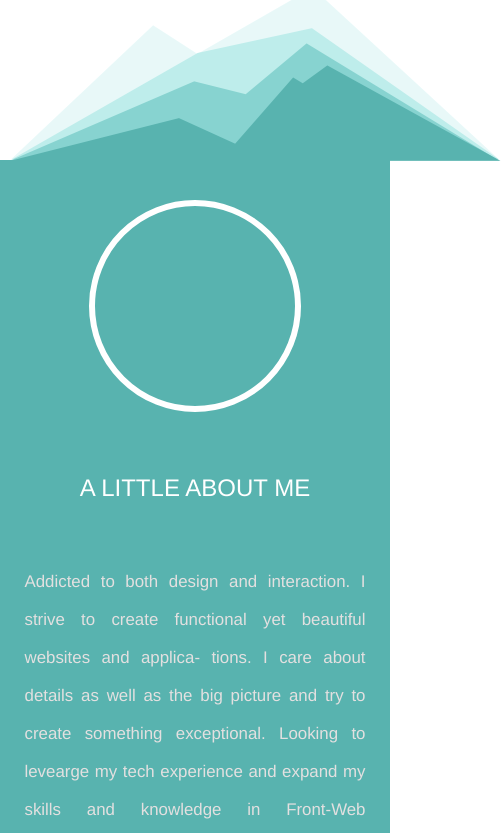
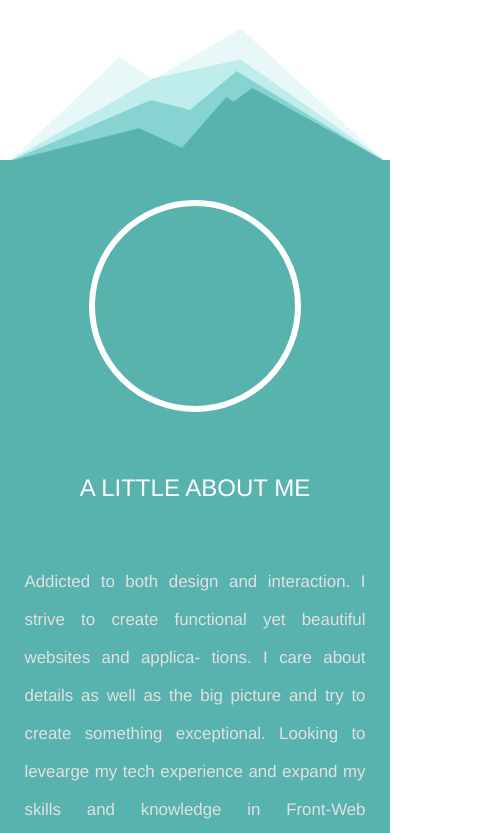
Before and after one commit to sumitsekhri/sumitsekhri.github.io, a plain HTML site: page index.html in a window 390 px wide. Shown: the part 482-1315 px from the top of the page, 501 px wide, since content can reach past the window. Drawn offline with nearby package versions, Linux system fonts and the light colour scheme; a web font is replaced by a local one.

Commit message:
Modified MQ for mountain image

```diff
--- a/css/mediaqueries.css
+++ b/css/mediaqueries.css
@@ -2,10 +2,14 @@
 –––––––––––––––––––––––––––––––––––––––––––––––––– */
 
 /* Larger than mobile */
-@media (max-width: 750px) {
+@media (min-width: 375px) and (max-width: 667px) {
 
   h3 {
     font-size: 1.6em;
+  }
+
+  img#hero-mountain {
+    max-width: 375px;
   }
 
   #avatar {
@@ -57,8 +61,7 @@
 
 }*/
 
-/* Larger than tablet */
-@media (min-width: 751px) and (max-width:993px) {
+@media (min-width: 668px) and (max-width:993px) {
   #about-me p {
     padding: 0 40px;
   }
--- a/css/skeleton.css
+++ b/css/skeleton.css
@@ -52,7 +52,7 @@
 
 /* For devices smaller than 568px */
 
-@media only screen and (max-width: 375px) {
+@media (min-width: 375px) and (max-width: 667px) {
 
   .col.s1                  { width: 8.33333333334%; }
   .col.s2                  { width: 16.6666666667%; }
@@ -92,7 +92,7 @@
 }
 
 /* For devices larger than 569px and smaller than 736px */
-@media (min-width: 751px) and (max-width: 993px){
+@media (min-width: 668px) and (max-width: 993px){
   .container {
     width: 95%;
     padding: 0;
```
